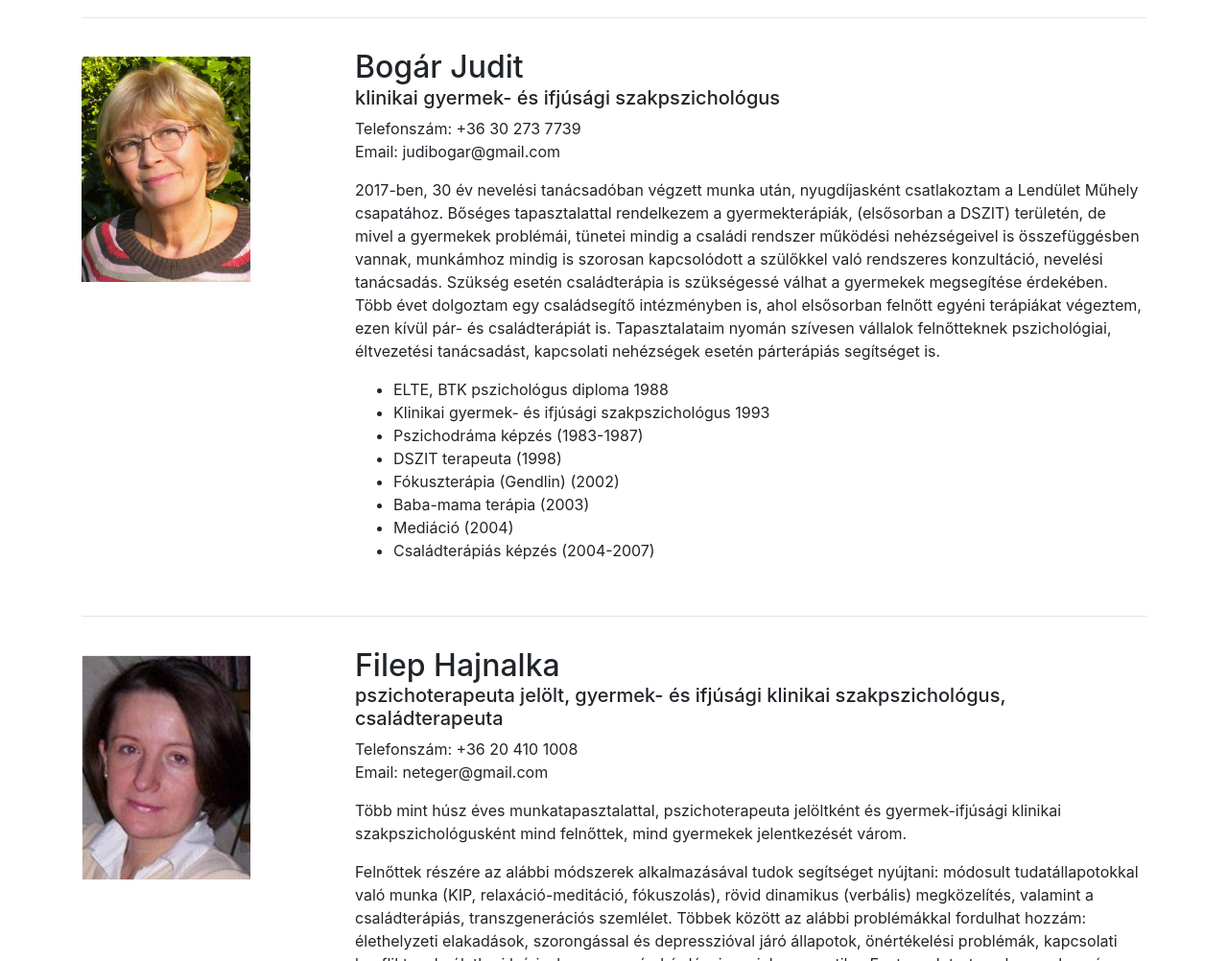
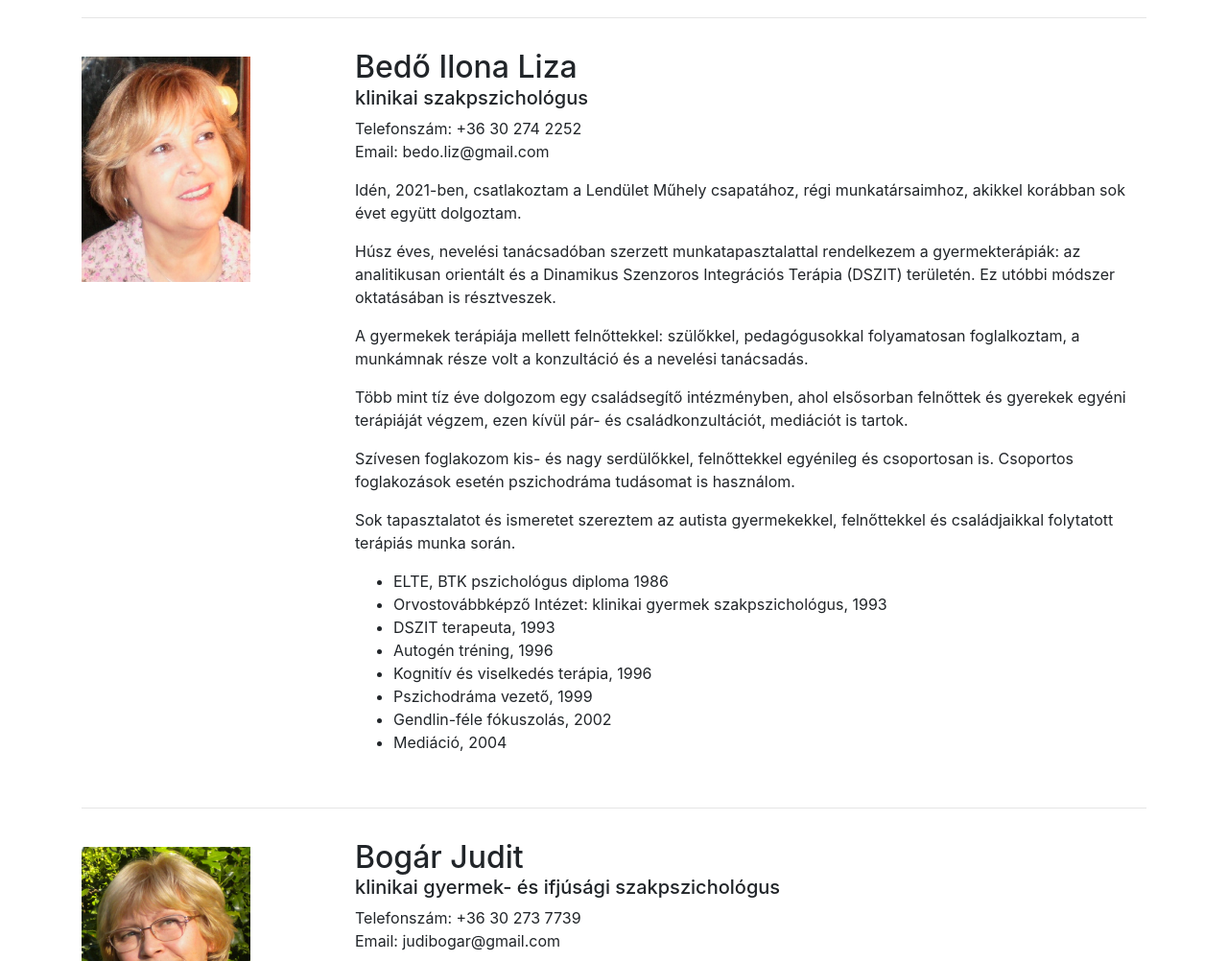
Before and after one commit to zoltan-langsfeld/lendulet-muhely, a website: page src/colleagues.html in a window 1280 px wide. Shown: the part 980-1982 px from the top of the page at 96% size. Drawn offline with nearby package versions, Linux system fonts and the light colour scheme; files that its build step writes are made by us from their sources.

Commit message:
adds new colleague

```diff
--- a/src/colleagues.html
+++ b/src/colleagues.html
@@ -70,6 +70,58 @@
                         Montessori-eszközök bevonásával (2015)
                     </li>
                     <li>Szenzoros integrációs terápiák diagnosztikája (2015)</li>
+                </ul>
+            </div>
+        </div>
+        <div id="bedo-liza-anchor"></div>
+        <hr class="divider">
+        <div class="row">
+            <div class="col-md-3">
+                <img alt="image" src="./assets/colleagues/bedo_liza.jpg">
+            </div>
+            <div class="col-md-9" id="bedo-liza">
+                <h2 class="name"></h2>
+                <h5 class="title"></h5>
+                <p>
+                    Telefonszám: <span class="phone-nr"></span>
+                    <br>
+                    Email: <span class="email"></span>
+                </p>
+                <p>
+                    Idén, 2021-ben, csatlakoztam a Lendület Műhely csapatához, régi munkatársaimhoz, akikkel korábban
+                    sok évet együtt dolgoztam.
+                </p>
+                <p>
+                    Húsz éves, nevelési tanácsadóban szerzett munkatapasztalattal rendelkezem a gyermekterápiák: az
+                    analitikusan orientált és a Dinamikus Szenzoros Integrációs Terápia (DSZIT) területén. Ez utóbbi
+                    módszer oktatásában is résztveszek.
+                </p>
+                <p>
+                    A gyermekek terápiája mellett felnőttekkel: szülőkkel, pedagógusokkal folyamatosan foglalkoztam, a
+                    munkámnak része volt a konzultáció és a nevelési tanácsadás.
+                </p>
+                <p>
+                    Több mint tíz éve dolgozom egy családsegítő intézményben, ahol elsősorban felnőttek és gyerekek
+                    egyéni terápiáját végzem, ezen kívül pár- és családkonzultációt, mediációt is tartok.
+                </p>
+                <p>
+                    Szívesen foglakozom kis- és nagy serdülőkkel, felnőttekkel egyénileg és csoportosan is. Csoportos
+                    foglakozások esetén pszichodráma tudásomat is használom.
+                </p>
+                <p>
+                    Sok tapasztalatot és ismeretet szereztem az autista gyermekekkel, felnőttekkel és családjaikkal
+                    folytatott terápiás munka során.
+                </p>
+
+                <ul>
+                    <li>ELTE, BTK pszichológus diploma 1986</li>
+                    <li>Orvostovábbképző Intézet: klinikai gyermek szakpszichológus, 1993</li>
+                    <li>DSZIT terapeuta, 1993</li>
+                    <li>Autogén tréning, 1996</li>
+                    <li>Kognitív és viselkedés terápia, 1996</li>
+                    <li>Pszichodráma vezető, 1999</li>
+                    <li>Gendlin-féle fókuszolás, 2002</li>
+                    <li>Mediáció, 2004</li>
                 </ul>
             </div>
         </div>
--- a/src/js_custom/colleagues.js
+++ b/src/js_custom/colleagues.js
@@ -3,6 +3,13 @@ const ARANY_ILDIKO = {
     title: 'gyógypedagógus, logopédus',
     phoneNr: '+36 70 408 7150',
     email: 'marathon2000@gmail.com'
+};
+
+const BEDO_LIZA = {
+    name: 'Bedő Ilona Liza',
+    title: 'klinikai szakpszichológus',
+    phoneNr: '+36 30 274 2252',
+    email: 'bedo.liz@gmail.com'
 };
 
 const BOGAR_JUDIT = {
@@ -32,6 +39,11 @@ window.onload = function () {
     $('#arany-ildiko .phone-nr').append(ARANY_ILDIKO.phoneNr);
     $('#arany-ildiko .email').append(ARANY_ILDIKO.email);
 
+    $('#bedo-liza .name').append(BEDO_LIZA.name);
+    $('#bedo-liza .title').append(BEDO_LIZA.title);
+    $('#bedo-liza .phone-nr').append(BEDO_LIZA.phoneNr);
+    $('#bedo-liza .email').append(BEDO_LIZA.email);
+
     $('#bogar-judit .name').append(BOGAR_JUDIT.name);
     $('#bogar-judit .title').append(BOGAR_JUDIT.title);
     $('#bogar-judit .phone-nr').append(BOGAR_JUDIT.phoneNr);
```
Also changed, not shown: src/index.html (+11 -0 lines), src/assets/colleagues/bedo_liza.jpg (added).
